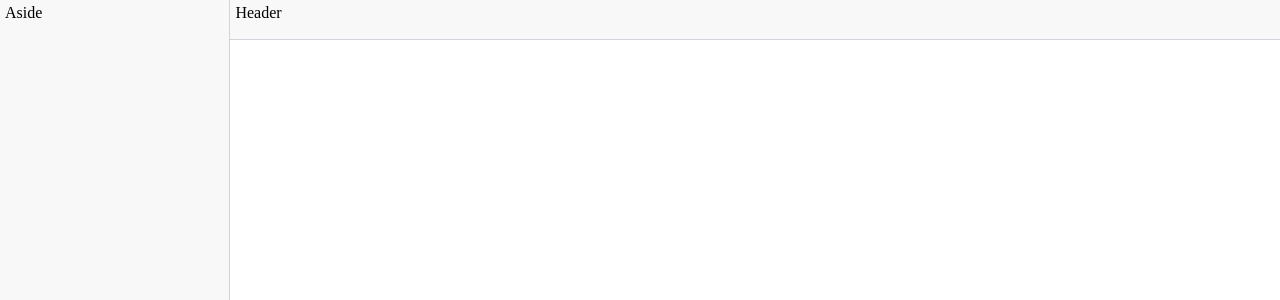
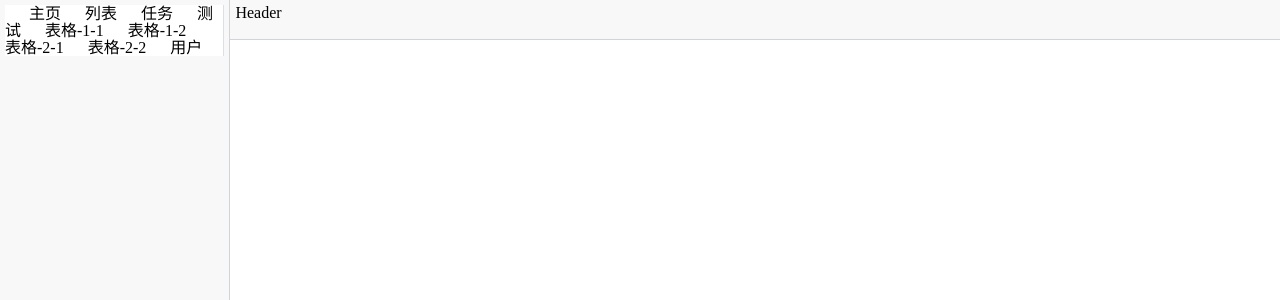
Before and after one commit to deslrey/electron-data-collection-vue, a Vue app: page / in a window 1280 px wide. Shown: the top 300 px of the page. Built offline with nearby package versions, Linux system fonts and the light colour scheme.

Commit message:
feat: 完成侧边菜单栏展示

```diff
--- /dev/null
+++ b/src/renderer/src/components/menu/MenuComponent.tsx
@@ -0,0 +1,38 @@
+import AntIcon from '@renderer/utils/AntIcon'
+import { defineComponent } from 'vue'
+
+export const MenuItem = defineComponent({
+  name: 'MenuItem',
+  props: {
+    item: {
+      type: Object,
+      required: true
+    }
+  },
+  setup(props) {
+    return () => {
+      if (props.item.children && props.item.children.length) {
+        return (
+          <el-sub-menu index={props.item.path}>
+            {{
+              title: () => (
+                <>
+                  <AntIcon type={props.item.icon} style="margin-right: 8px;" />
+                  {props.item.name}
+                </>
+              ),
+              default: () => props.item.children.map((child: any) => <MenuItem item={child} />)
+            }}
+          </el-sub-menu>
+        )
+      } else {
+        return (
+          <el-menu-item index={props.item.path}>
+            <AntIcon type={props.item.icon} style="margin-right: 8px;" />
+            {props.item.name}
+          </el-menu-item>
+        )
+      }
+    }
+  }
+})
--- /dev/null
+++ b/src/renderer/src/interfaces/MenuItem.ts
@@ -0,0 +1,6 @@
+export interface MenuItem {
+    name: string
+    path: string
+    icon?: string
+    children?: MenuItem[]
+}
--- a/src/renderer/src/layout/Layout.vue
+++ b/src/renderer/src/layout/Layout.vue
@@ -2,7 +2,14 @@
     <div class="container-layout">
         <el-container>
             <el-aside class="container-aside">
-                <div>Aside</div>
+                <div>
+                    <el-menu v-model:openeds="openMenus" :default-active="route.path" class="el-menu-vertical-demo"
+                        background-color="#ffffff" text-color="#333" active-text-color="#4e54c8" router unique-opened>
+                        <template v-for="item in menus" :key="item.path">
+                            <MenuItem :item="item" />
+                        </template>
+                    </el-menu>
+                </div>
             </el-aside>
             <el-container class="container-right">
                 <el-header class="container-header">
@@ -17,6 +24,30 @@
 </template>
 
 <script setup lang="ts">
+import { MenuItem } from '@renderer/components/menu/MenuComponent';
+import { asideRoutes } from '@renderer/router/inedx';
+import { generateMenus } from '@renderer/utils/RouteMenu';
+import { ref, watch } from 'vue'
+import { useRoute } from 'vue-router';
+
+const menus = generateMenus(asideRoutes)
+const route = useRoute()
+const openMenus = ref<string[]>([])
+
+
+watch(() => route.path, (newPath) => {
+    const segments = newPath.split('/').filter(Boolean)
+    const openPaths: string[] = []
+    if (segments.length > 1) {
+        openPaths.push('/' + segments[0])
+        openPaths.push('/' + segments.slice(0, 2).join('/'))
+    } else if (segments.length === 1) {
+        openPaths.push('/' + segments[0])
+    }
+    openMenus.value = openPaths
+
+
+}, { immediate: true })
 
 </script>
 
--- a/src/renderer/src/router/inedx.ts
+++ b/src/renderer/src/router/inedx.ts
@@ -6,66 +6,66 @@ export const asideRoutes: RouteRecordRaw[] = [
     path: 'home',
     name: 'Home',
     component: () => import('@renderer/views/HomeVIew.vue'),
-    meta: { title: '主页' }
+    meta: { title: '主页', icon: 'icon-shanchu2' }
   },
   {
     path: 'list',
     name: 'List',
     component: () => import('@renderer/views/ListView.vue'),
-    meta: { title: '列表' }
+    meta: { title: '列表', icon: 'icon-shanchu2' }
   },
   {
     path: 'task',
     name: 'Task',
     component: () => import('@renderer/views/TaskView.vue'),
-    meta: { title: '任务' }
+    meta: { title: '任务', icon: 'icon-shanchu2' }
   },
   {
     path: 'test',
     name: 'Test',
     component: () => import('@renderer/views/TestView.vue'),
-    meta: { title: '测试' }
+    meta: { title: '测试', icon: 'icon-shanchu2' }
   },
   {
     path: 'table',
     name: 'Table',
-    meta: { title: '列表' },
+    meta: { title: '列表', icon: 'icon-shanchu2' },
     children: [
       {
         path: 'table-1',
         name: 'Table-1',
-        meta: { title: '表格-1' },
+        meta: { title: '表格-1', icon: 'icon-shanchu2' },
         children: [
           {
             path: 'table-1-1',
             name: 'Table-1-1',
             component: () => import('@renderer/views/tables/tables-1/Table_1_1.vue'),
-            meta: { title: '表格-1-1' }
+            meta: { title: '表格-1-1', icon: 'icon-shanchu2' }
           },
           {
             path: 'table-1-2',
             name: 'Table-1-2',
             component: () => import('@renderer/views/tables/tables-1/Table_1_2.vue'),
-            meta: { title: '表格-1-2' }
+            meta: { title: '表格-1-2', icon: 'icon-shanchu2' }
           }
         ]
       },
       {
         path: 'table-2',
         name: 'Table-2',
-        meta: { title: '表格-2' },
+        meta: { title: '表格-2', icon: 'icon-shanchu2' },
         children: [
           {
             path: 'table-2-1',
             name: 'Table-2-1',
             component: () => import('@renderer/views/tables/tables-2/Table_2_1.vue'),
-            meta: { title: '表格-2-1' }
+            meta: { title: '表格-2-1', icon: 'icon-shanchu2' }
           },
           {
             path: 'table-2-2',
             name: 'Table-2-2',
             component: () => import('@renderer/views/tables/tables-2/Table_2_2.vue'),
-            meta: { title: '表格-2-2' }
+            meta: { title: '表格-2-2', icon: 'icon-shanchu2' }
           }
         ]
       }
@@ -75,7 +75,7 @@ export const asideRoutes: RouteRecordRaw[] = [
     path: 'user',
     name: 'User',
     component: () => import('@renderer/views/UserVIew.vue'),
-    meta: { title: '用户' }
+    meta: { title: '用户', icon: 'icon-shanchu2' }
   }
 ]
 
--- /dev/null
+++ b/src/renderer/src/utils/RouteMenu.ts
@@ -0,0 +1,40 @@
+// @/utils/RouteToMenu.ts
+import { MenuItem } from '@renderer/interfaces/MenuItem'
+import type { RouteRecordRaw } from 'vue-router'
+
+const defaultIcon = 'icon-shanchu2'
+
+export function generateMenus(routes: RouteRecordRaw[], basePath = ''): MenuItem[] {
+  const result: MenuItem[] = []
+
+  for (const route of routes) {
+    // 拼接完整路径
+    const fullPath = route.path.startsWith('/')
+      ? route.path
+      : `${basePath}/${route.path}`.replace(/\/+/g, '/') // 防止出现多个斜杠
+
+    if (route.children) {
+      const childrenMenus = generateMenus(route.children, fullPath)
+
+      if (route.meta?.title) {
+        result.push({
+          name: route.meta.title as string,
+          path: fullPath,
+          icon: route.meta.icon as string,
+          children: childrenMenus
+        })
+      } else {
+        // 没有 title，直接把子菜单放上来
+        result.push(...childrenMenus)
+      }
+    } else if (route.meta?.title && !route.meta.hidden) {
+      result.push({
+        name: route.meta.title as string,
+        path: fullPath,
+        icon: route.meta.icon as string
+      })
+    }
+  }
+
+  return result
+}
```
